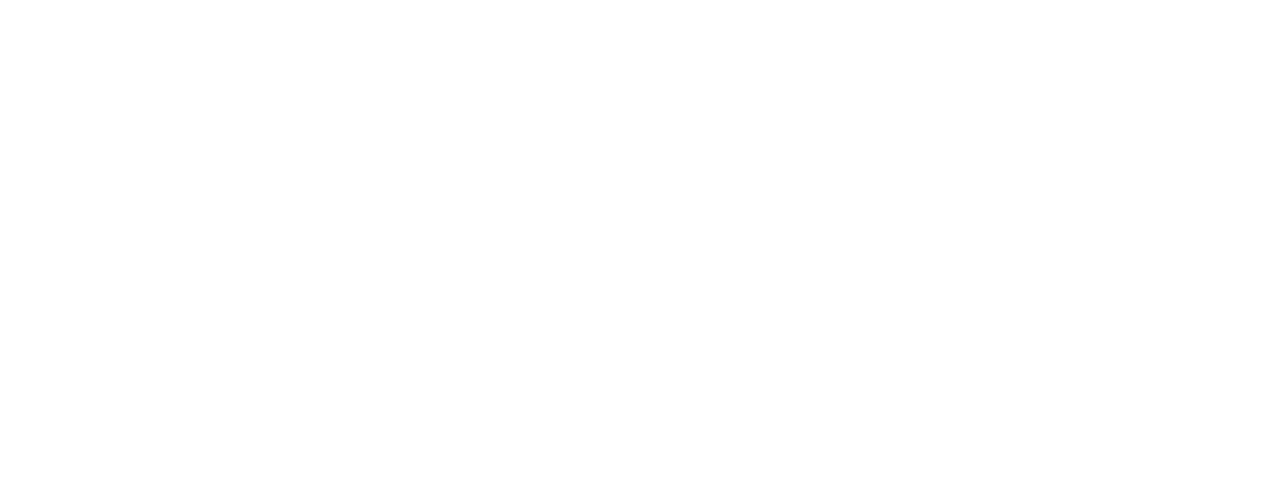
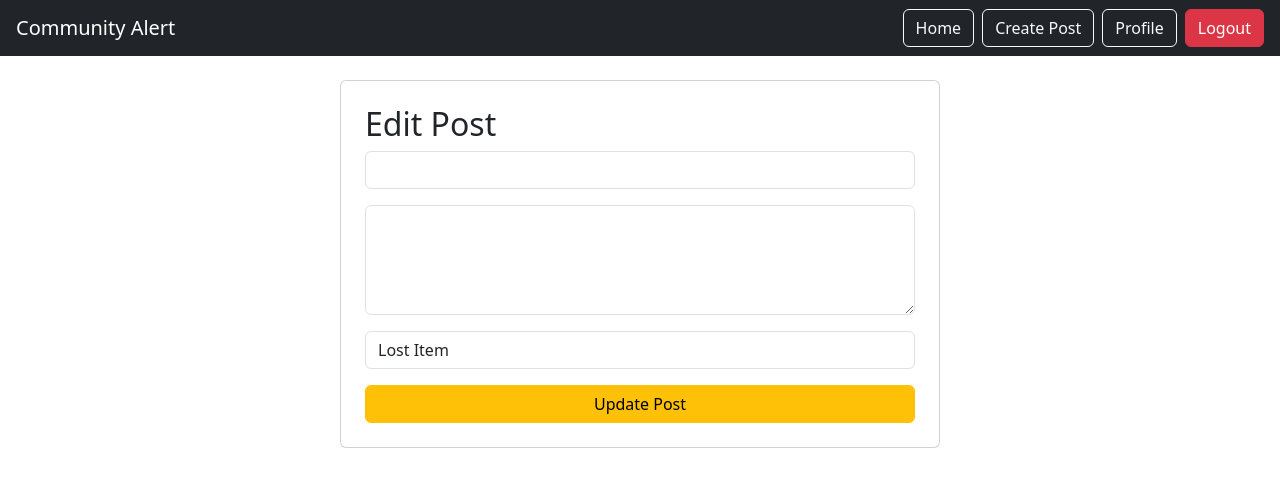
Before and after one commit to jsmndb/community-alert-system, a React (Vite) app in the folder client/: page /edit-post/1 in a window 1280 px wide. Before the commit this address had no page. Shown: the top 486 px of the page. Built offline with nearby package versions, Linux system fonts and the light colour scheme; no server answers.

Commit message:
Added edit post functionality

```diff
--- a/client/src/App.jsx
+++ b/client/src/App.jsx
@@ -9,6 +9,7 @@
 import HomePage from "./pages/HomePage";
 import CreatePostPage from "./pages/CreatePostPage";
 import ProfilePage from "./pages/ProfilePage";
+import EditPostPage from "./pages/EditPostPage";
 
 function App() {
   return (
@@ -40,6 +41,11 @@
           element={<ProfilePage />}
         />
 
+        <Route
+          path="/edit-post/:id"
+          element={<EditPostPage />}
+        />
+
       </Routes>
     </BrowserRouter>
   );
--- /dev/null
+++ b/client/src/pages/EditPostPage.jsx
@@ -0,0 +1,126 @@
+import { useEffect, useState } from "react";
+import axios from "axios";
+import { useNavigate, useParams } from "react-router-dom";
+import Navbar from "../components/Navbar";
+
+function EditPostPage() {
+  const [title, setTitle] = useState("");
+  const [description, setDescription] = useState("");
+  const [category, setCategory] = useState("");
+
+  const { id } = useParams();
+  const navigate = useNavigate();
+
+  useEffect(() => {
+    fetchPost();
+  }, []);
+
+  const fetchPost = async () => {
+    try {
+      const response = await axios.get(
+        `http://localhost:5000/posts/${id}`
+      );
+
+      setTitle(response.data.title);
+      setDescription(response.data.description);
+      setCategory(response.data.category);
+    } catch (error) {
+      console.log(error);
+    }
+  };
+
+  const handleUpdate = async (e) => {
+    e.preventDefault();
+
+    try {
+      const response = await axios.put(
+        `http://localhost:5000/posts/${id}`,
+        {
+          title,
+          description,
+          category,
+        }
+      );
+
+      alert(response.data.message);
+
+      navigate("/profile");
+    } catch (error) {
+      console.log(error);
+      alert("Failed to update post");
+    }
+  };
+
+  return (
+    <>
+      <Navbar />
+
+      <div className="container mt-4">
+        <div
+          className="card p-4 mx-auto"
+          style={{ maxWidth: "600px" }}
+        >
+          <h2>Edit Post</h2>
+
+          <form onSubmit={handleUpdate}>
+
+            <input
+              type="text"
+              className="form-control mb-3"
+              value={title}
+              onChange={(e) =>
+                setTitle(e.target.value)
+              }
+              required
+            />
+
+            <textarea
+              className="form-control mb-3"
+              rows="4"
+              value={description}
+              onChange={(e) =>
+                setDescription(e.target.value)
+              }
+              required
+            />
+
+            <select
+              className="form-control mb-3"
+              value={category}
+              onChange={(e) =>
+                setCategory(e.target.value)
+              }
+              required
+            >
+              <option value="Lost Item">
+                Lost Item
+              </option>
+
+              <option value="Found Item">
+                Found Item
+              </option>
+
+              <option value="Incident Report">
+                Incident Report
+              </option>
+
+              <option value="Community Alert">
+                Community Alert
+              </option>
+            </select>
+
+            <button
+              className="btn btn-warning w-100"
+              type="submit"
+            >
+              Update Post
+            </button>
+
+          </form>
+        </div>
+      </div>
+    </>
+  );
+}
+
+export default EditPostPage;
--- a/client/src/pages/ProfilePage.jsx
+++ b/client/src/pages/ProfilePage.jsx
@@ -1,6 +1,7 @@
 import { useEffect, useState } from "react";
 import axios from "axios";
 import Navbar from "../components/Navbar";
+import { Link } from "react-router-dom";
 
 function ProfilePage() {
   const [posts, setPosts] = useState([]);
@@ -108,6 +109,13 @@
 
                 <div className="mt-3">
 
+                  <Link
+                    to={`/edit-post/${post.id}`}
+                    className="btn btn-primary btn-sm ms-2"
+                  >
+                    Edit
+                  </Link>
+
                   <button
                     className="btn btn-danger btn-sm"
                     onClick={() =>
```
Also changed, not shown: 1 other file (tests, documents, lock files or other folders).
